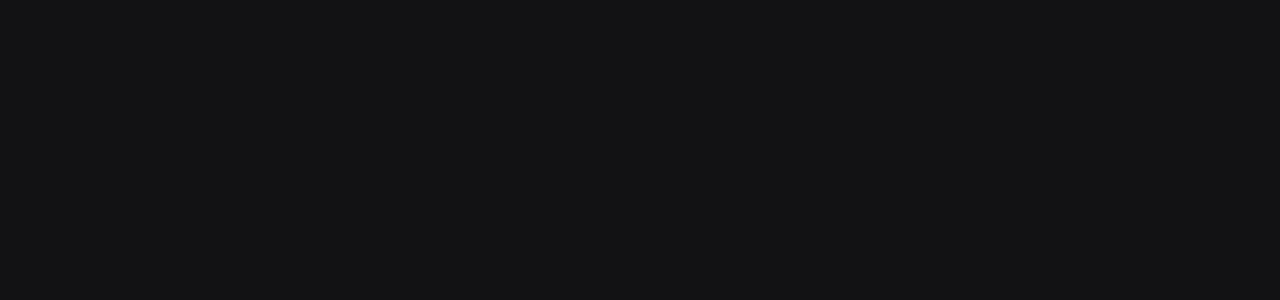
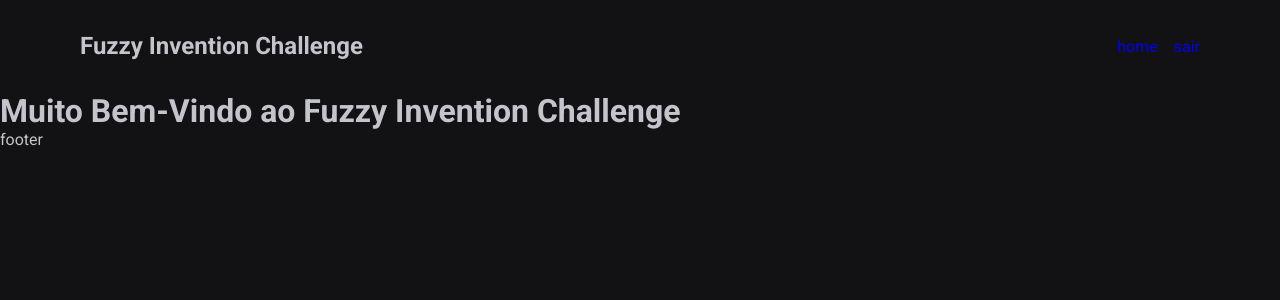
Before and after one commit to victorlucass/fuzzy-invention-challenge, a React (Vite) app: page / in a window 1280 px wide. Before the commit this address led to /login. Shown: the top 300 px of the page. Built offline with nearby package versions, Linux system fonts and the light colour scheme; a web font is replaced by a local one.

Commit message:
feat: create component Header, refact in routes and styled layout

```diff
--- a/src/pages/_layout/auth.tsx
+++ b/src/components/GoogleButton/index.tsx
@@ -2,9 +2,11 @@
 import { jwtDecode } from "jwt-decode";
 import { UserLoginContext } from "../../context/UserContext";
 import { useContext } from "react";
+import { useNavigate } from "react-router-dom";
 
-export function AuthLayout() {
+export function GoogleButton() {
   const { setCredential, setUserData } = useContext(UserLoginContext);
+  const navigate = useNavigate();
   return (
     <>
       <GoogleOAuthProvider clientId="630222207679-2jlj6evvtk27bjmo27i69iif6kg6dgpk.apps.googleusercontent.com">
@@ -17,6 +19,7 @@
             );
             setCredential(credentialResponse.credential!);
             setUserData(decode);
+            navigate("/feed");
           }}
           onError={() => {
             console.log("Login Failed");
--- /dev/null
+++ b/src/components/Header/index.tsx
@@ -0,0 +1,14 @@
+import { NavLink } from "react-router-dom";
+import { HeaderContainer } from "./styled";
+
+export function Header() {
+  return (
+    <HeaderContainer>
+      <h2>Fuzzy Invention Challenge</h2>
+      <div style={{ display: "flex", gap: "1rem" }}>
+        <NavLink to="/">home</NavLink>
+        <NavLink to="/login">sair</NavLink>
+      </div>
+    </HeaderContainer>
+  );
+}
--- /dev/null
+++ b/src/components/Header/styled.ts
@@ -0,0 +1,11 @@
+import styled from "styled-components";
+
+export const HeaderContainer = styled.div`
+  display: flex;
+  justify-content: space-between;
+  align-items: center;
+  padding: 2rem 0;
+  width: 100%;
+  max-width: 1120px;
+  margin: 0 auto;
+`;
--- /dev/null
+++ b/src/components/Layout/index.ts
@@ -0,0 +1,16 @@
+import styled from "styled-components";
+
+export const ContainerCenter = styled.div`
+  display: flex;
+  justify-content: center;
+  align-items: center;
+  height: 100vh;
+`;
+
+export const ContentCenter = styled.div`
+  display: flex;
+  flex-direction: column;
+  justify-content: center;
+  align-items: center;
+  gap: 1rem;
+`;
--- a/src/pages/_layout/app.tsx
+++ b/src/pages/_layout/app.tsx
@@ -1,9 +1,10 @@
 import { Outlet } from "react-router-dom";
+import { Header } from "../../components/Header";
 
 export function AppLayout() {
   return (
     <>
-      <header>header</header>
+      <Header />
       <main>
         <Outlet />
       </main>
--- /dev/null
+++ b/src/pages/_layout/index.tsx
@@ -0,0 +1,15 @@
+import { GoogleButton } from "../../components/GoogleButton";
+import { ContainerCenter, ContentCenter } from "../../components/Layout";
+
+export function LoginLayout() {
+  return (
+    <>
+      <ContainerCenter>
+        <ContentCenter>
+          <h2>Faça o login com o Google 👋🏻</h2>
+          <GoogleButton />
+        </ContentCenter>
+      </ContainerCenter>
+    </>
+  );
+}
--- /dev/null
+++ b/src/pages/welcome/index.tsx
@@ -0,0 +1,7 @@
+export function Welcome() {
+  return (
+    <div>
+      <h1>Muito Bem-Vindo ao Fuzzy Invention Challenge</h1>
+    </div>
+  );
+}
```
Also changed, not shown: src/routes/routes.tsx (+7 -2 lines).
